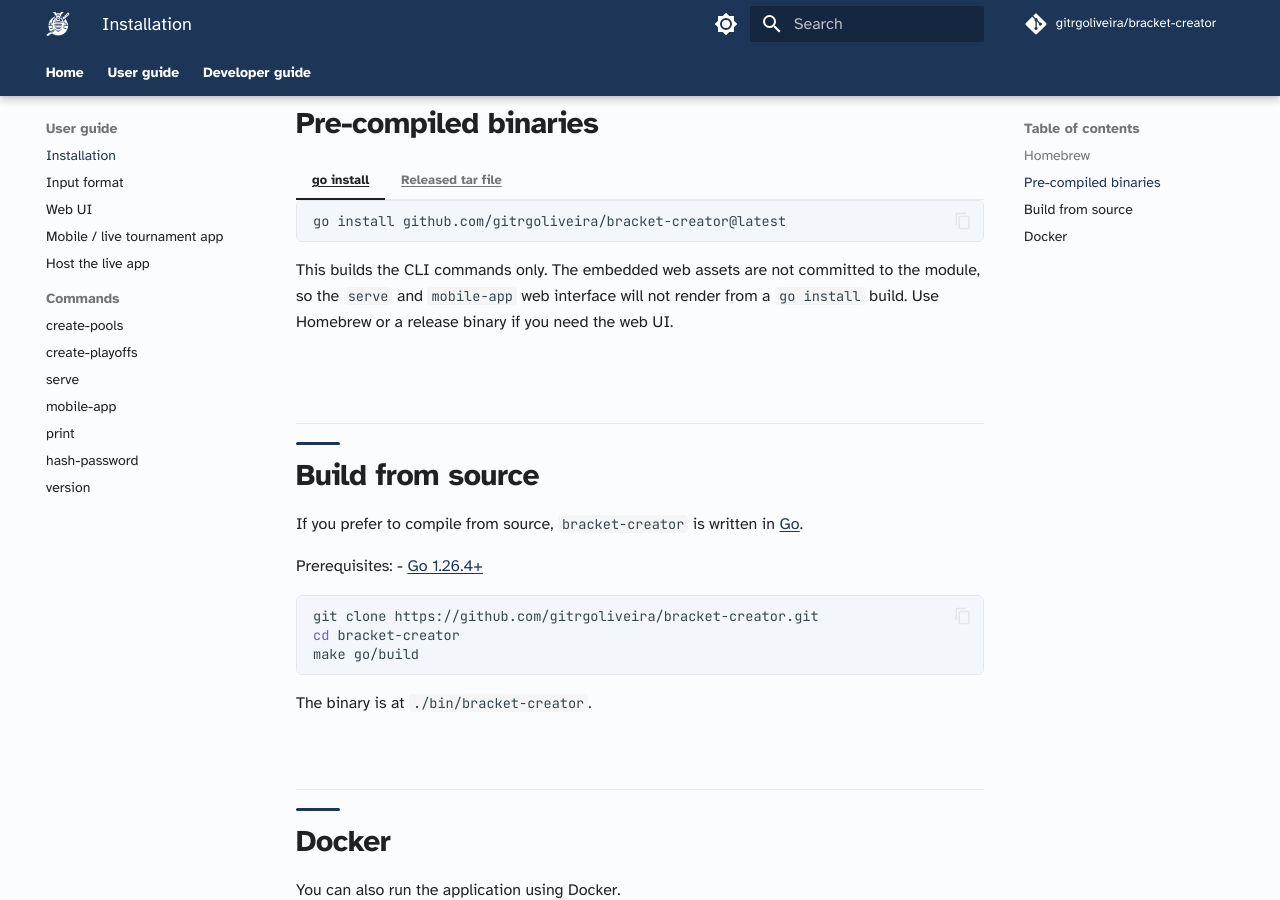
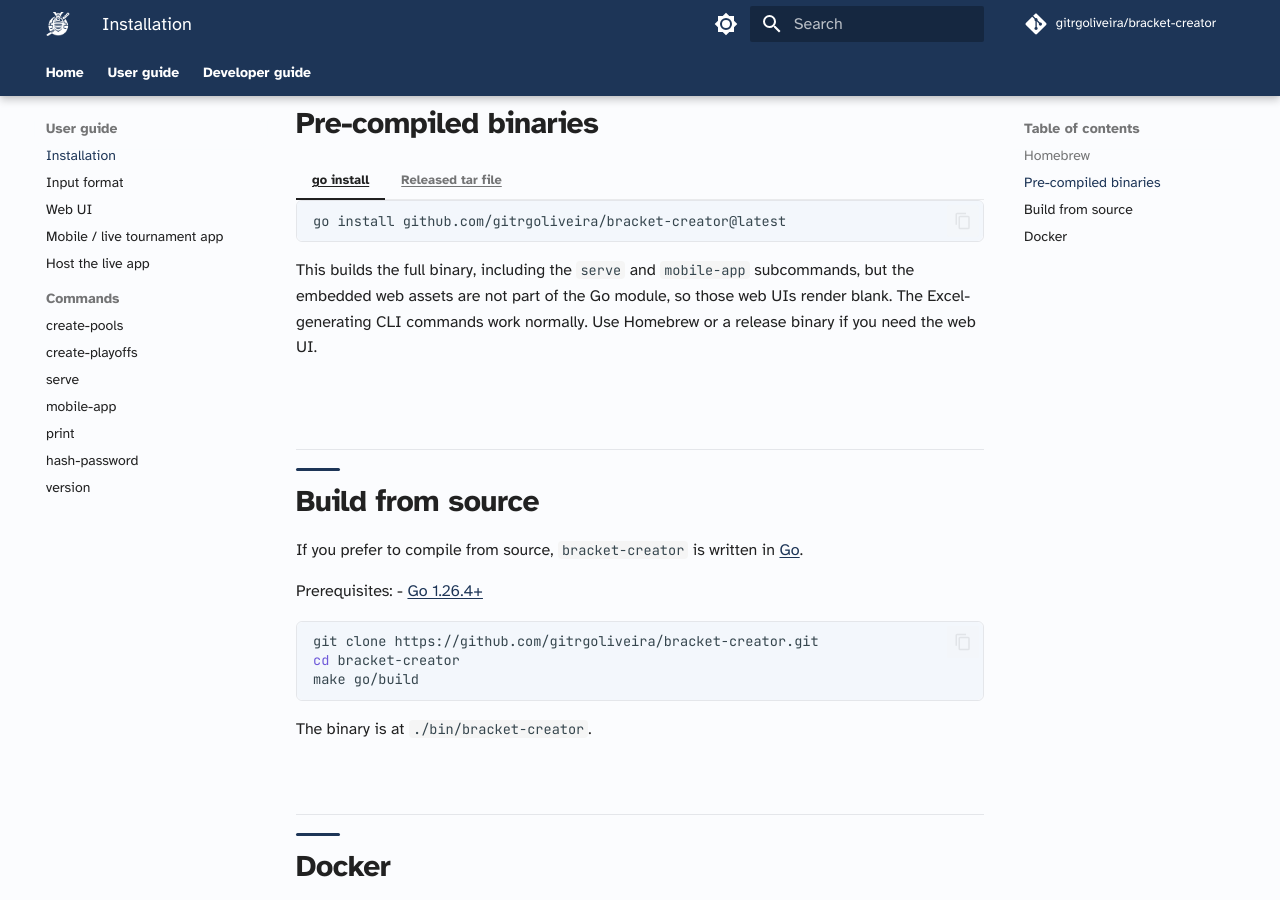
Before and after one commit to gitrgoliveira/bracket-creator, an MkDocs documentation site: the page built from docs/user-guide/getting-started.md, in a window 1280 px wide and 900 px high, scrolled down 800 px. Built offline with MkDocs 1.6.1 and Material for MkDocs 9.7.7, drawn with Linux system fonts in a browser that asks for light colours; comment, search, counter and statistics services are not loaded.

Commit message:
docs(mp-5rg5): precise go install caveat (blank web UI, not missing commands)
go install builds the full binary including serve/mobile-app; the accurate
limitation is that the embedded web assets aren't in the Go module, so those
UIs render blank while the Excel CLI commands work. Reword README (intro +
go install section) and docs to say that rather than "CLI commands only".

Co-Authored-By: Claude Opus 4.8 <noreply@anthropic.com>

````diff
--- a/docs/user-guide/getting-started.md
+++ b/docs/user-guide/getting-started.md
@@ -37,7 +37,7 @@ The single binary bundles every subcommand, including `bracket-creator serve` (w
     go install github.com/gitrgoliveira/bracket-creator@latest
     ```
 
-    This builds the CLI commands only. The embedded web assets are not committed to the module, so the `serve` and `mobile-app` web interface will not render from a `go install` build. Use Homebrew or a release binary if you need the web UI.
+    This builds the full binary, including the `serve` and `mobile-app` subcommands, but the embedded web assets are not part of the Go module, so those web UIs render blank. The Excel-generating CLI commands work normally. Use Homebrew or a release binary if you need the web UI.
 
 === "Released tar file"
 
````
Also changed, not shown: README.md (+2 -2 lines).
